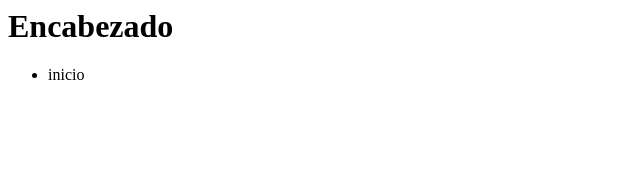
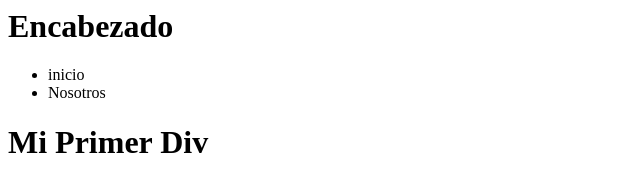
Before and after one commit to Dinelyp/proyecto1, a plain HTML site: page index.html in a window 1280 px wide. Shown: the whole page, without its empty margins (0-640 px from the left). Drawn offline with Linux system fonts and the light colour scheme.

Commit message:
Actualizando

```diff
--- a/index.html
+++ b/index.html
@@ -11,6 +11,11 @@
         <nav>
             <ul>
                 <li>inicio</li>
+                <li>Nosotros</li>
             </ul>
+
         </nav>
+        <div><h1>Mi Primer Div</h1>
+
+        </div>
     </body>
```
